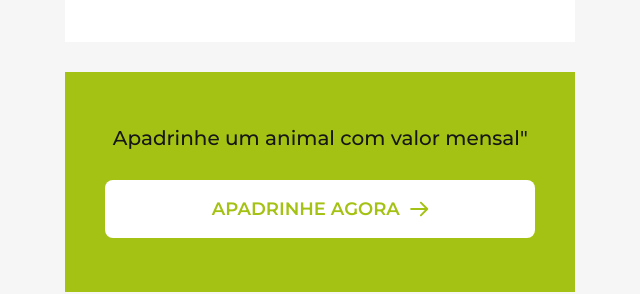
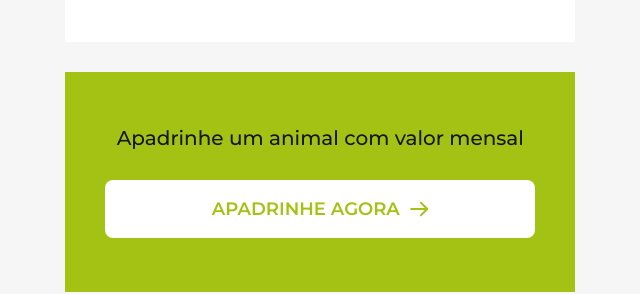
Before and after one commit to gabrieldias-dev/PatinhasOnline, a plain HTML site: page pages/doar.html in a window 1280 px wide. Shown: the part 1080-1374 px from the top of the page, 586-1226 px from the left. Drawn offline with Linux system fonts and the light colour scheme; a web font is replaced by a local one.

Commit message:
alteração pg doar

```diff
--- a/pages/doar.html
+++ b/pages/doar.html
@@ -115,7 +115,7 @@
 
                 </div>
                 <div class="paginaApadrinhe">
-                    <p>Apadrinhe um animal com valor mensal"</p>
+                    <p>Apadrinhe um animal com valor mensal</p>
                     <a href="https://adote.patinhasonline.org.br/">
                         <button class="btnApadrinhe">APADRINHE AGORA <img src="../assets/icon/setaDiretaVerde.svg"
                                 alt=""></button>
```
